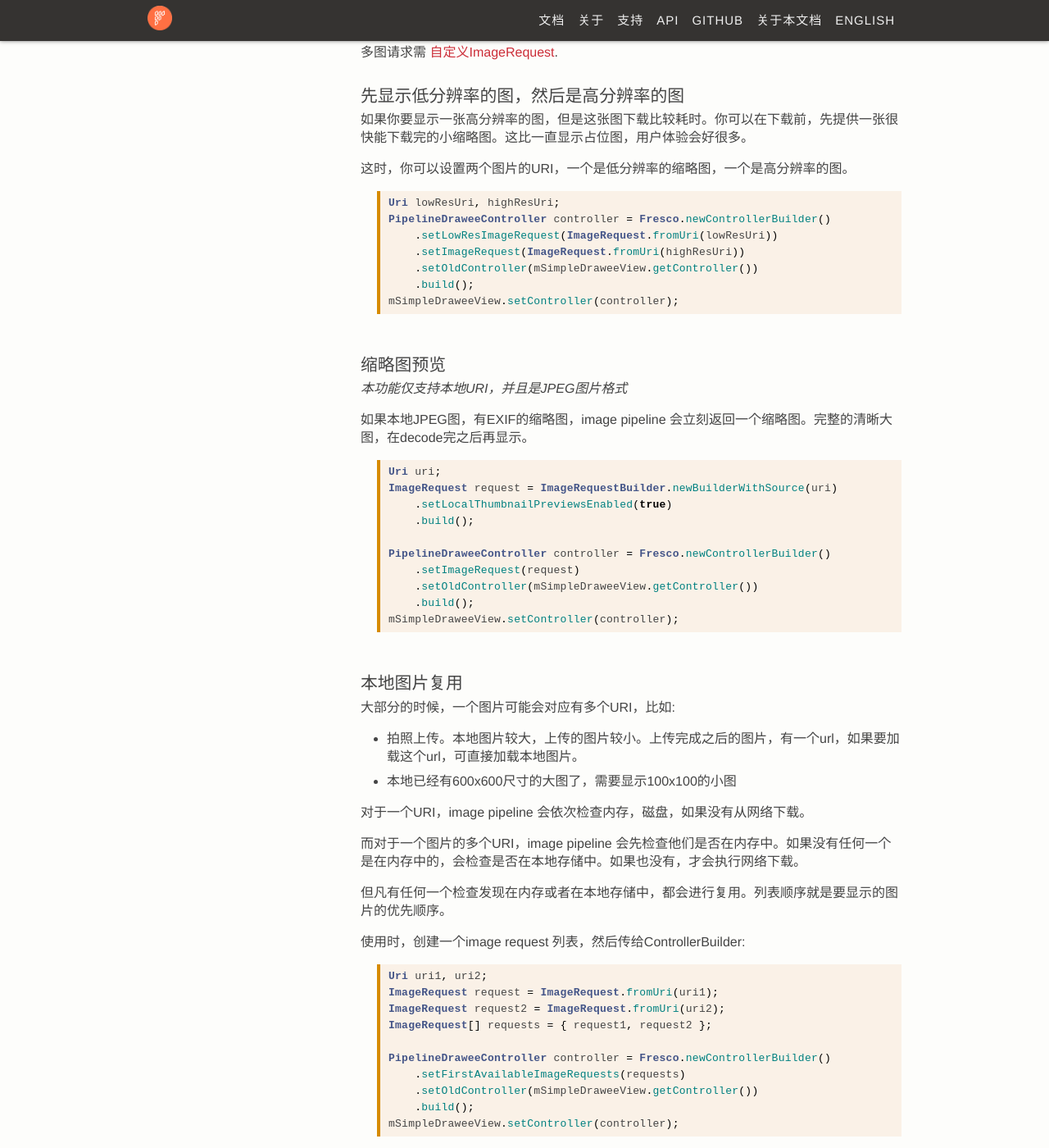
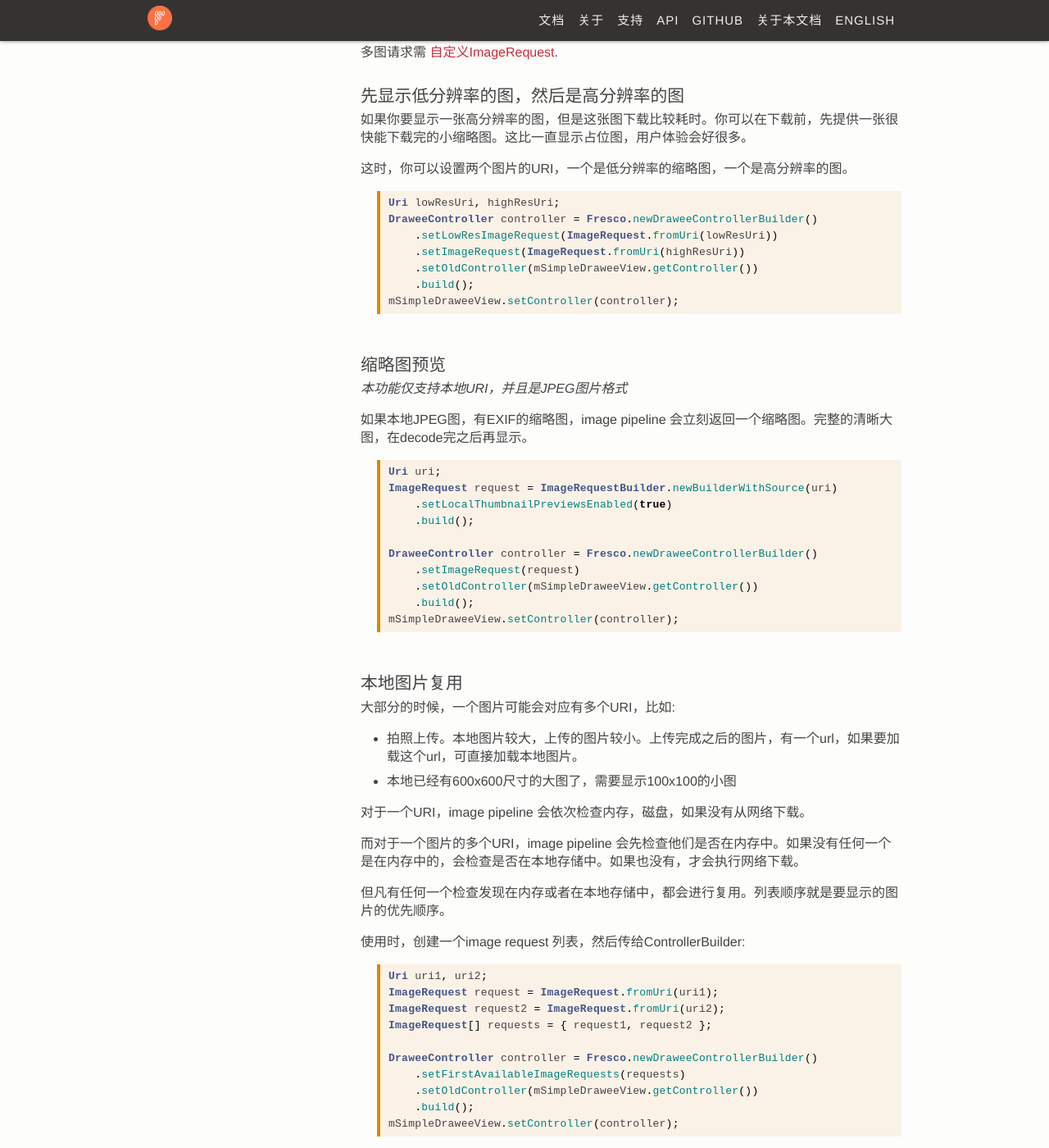
Before and after one commit to liaohuqiu/fresco-docs-cn, a Jekyll site: the page built from docs/01-requesting-multiple-images.md, in a window 1280 px wide and 1400 px high, scrolled down 252 px. Shown: the whole window at 82% size. Built offline with Jekyll 4.4.1, drawn with Linux system fonts in a browser that asks for light colours; Markdown is read by kramdown in place of the engine named in the settings.

Commit message:
Update 01-requesting-multiple-images.md

````diff
--- a/docs/01-requesting-multiple-images.md
+++ b/docs/01-requesting-multiple-images.md
@@ -17,7 +17,7 @@ next: listening-download-events.html
 
 ```java
 Uri lowResUri, highResUri;
-PipelineDraweeController controller = Fresco.newControllerBuilder()
+DraweeController controller = Fresco.newDraweeControllerBuilder()
     .setLowResImageRequest(ImageRequest.fromUri(lowResUri))
     .setImageRequest(ImageRequest.fromUri(highResUri))
     .setOldController(mSimpleDraweeView.getController())
@@ -37,7 +37,7 @@ ImageRequest request = ImageRequestBuilder.newBuilderWithSource(uri)
     .setLocalThumbnailPreviewsEnabled(true)
     .build();
 
-PipelineDraweeController controller = Fresco.newControllerBuilder()
+DraweeController controller = Fresco.newDraweeControllerBuilder()
     .setImageRequest(request)
     .setOldController(mSimpleDraweeView.getController())
     .build();
@@ -66,7 +66,7 @@ ImageRequest request = ImageRequest.fromUri(uri1);
 ImageRequest request2 = ImageRequest.fromUri(uri2);
 ImageRequest[] requests = { request1, request2 };
 
-PipelineDraweeController controller = Fresco.newControllerBuilder()
+DraweeController controller = Fresco.newDraweeControllerBuilder()
     .setFirstAvailableImageRequests(requests)
     .setOldController(mSimpleDraweeView.getController())
     .build();
````
